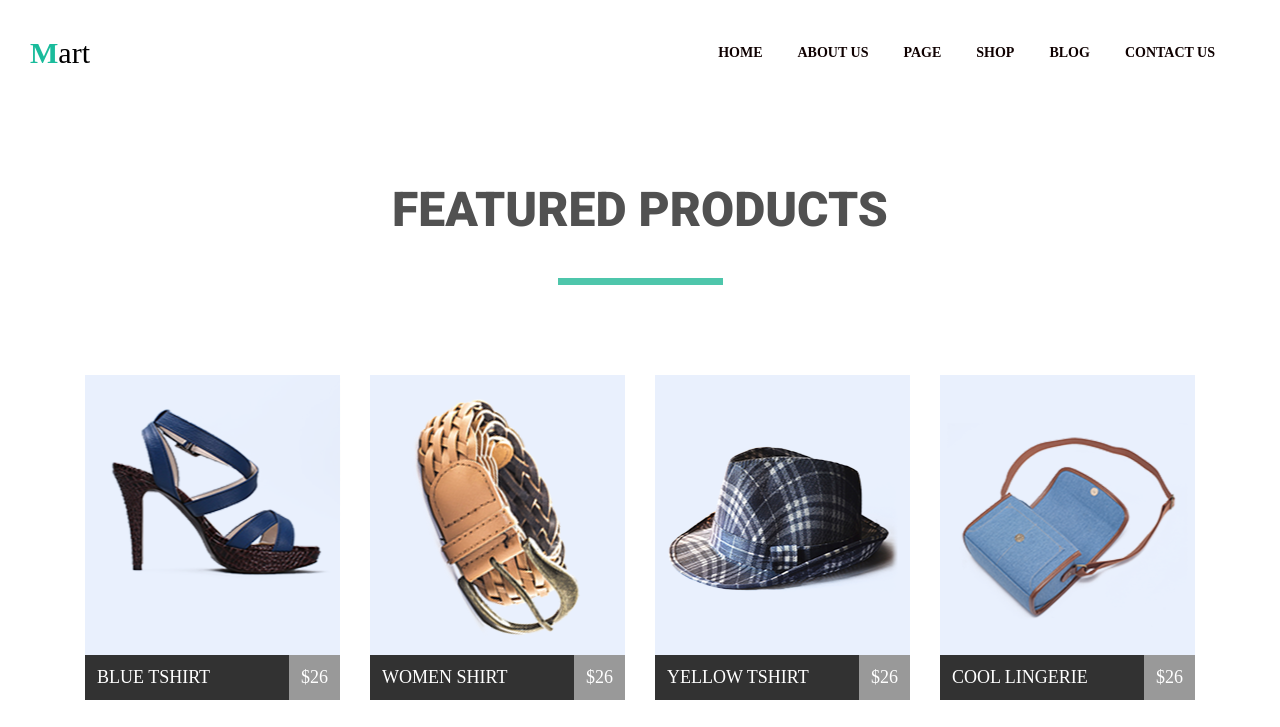
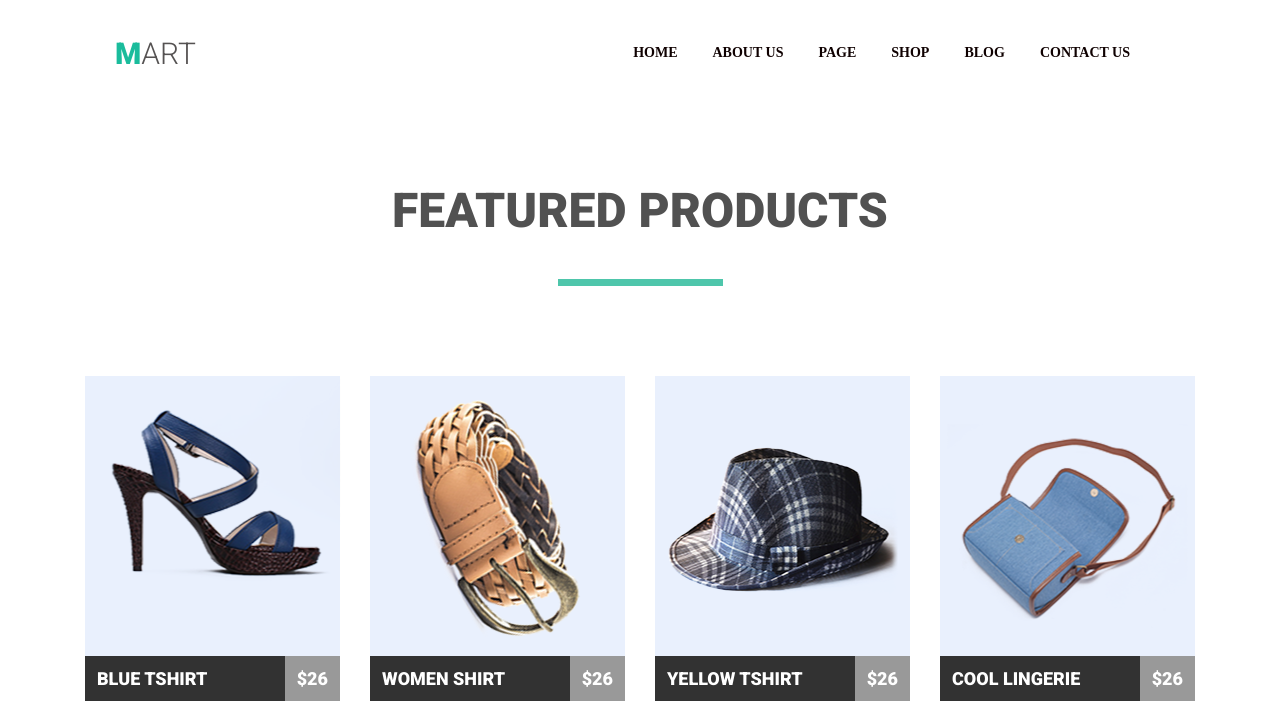
Before and after one commit to Georgiy-Biryukov/goit-fe-cource, a plain HTML site: page module-4/index.html in a window 1280 px wide. Shown: the top 727 px of the page. Drawn offline with Linux system fonts and the light colour scheme.

Commit message:
recommit homework-4

```diff
--- a/module-4/index.html
+++ b/module-4/index.html
@@ -10,7 +10,7 @@
 </head>
 <body>
     <header>
-        <div class="container1">
+        <div class="container">
             <div class="logo">
                 <a>Mart</a>
             </div>
--- a/module-4/style.css
+++ b/module-4/style.css
@@ -14,14 +14,21 @@ h1 {
     text-transform: uppercase;
     color: #515151;
 }
-
+span {
+	font-family: "Roboto", sans-serif;
+	font-weight: 600;
+}
 .logo {
+	font-family: "Roboto", sans-serif;
+	font-weight: 400;
     margin-left:30px;
     float: left;
     margin-top: 36px;
 }
 .logo a {
     font-size: 30px;
+    text-transform: uppercase;
+    color: #555252;
 }
 .logo::first-letter {
     color:#1abc9c;
```
